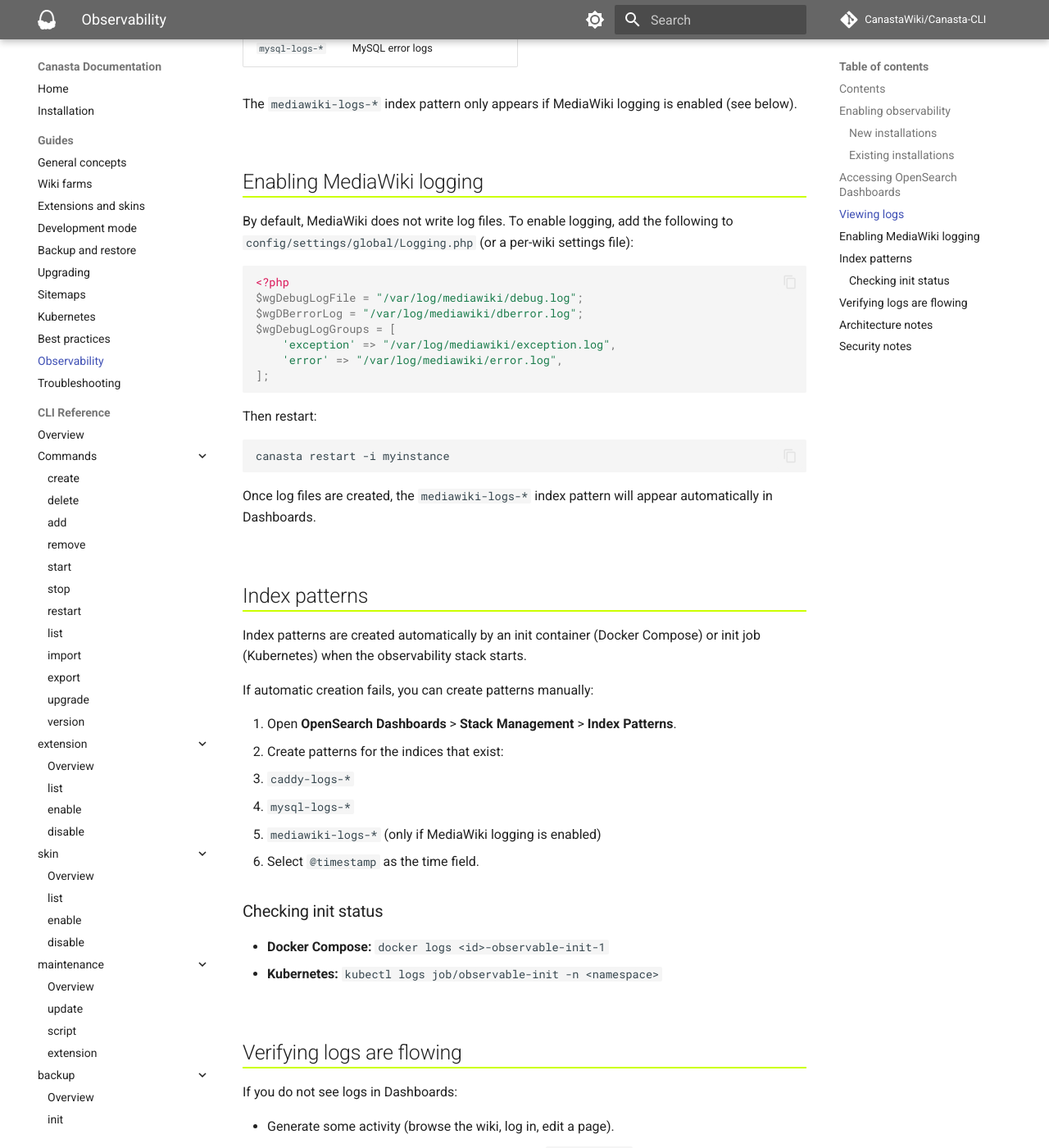
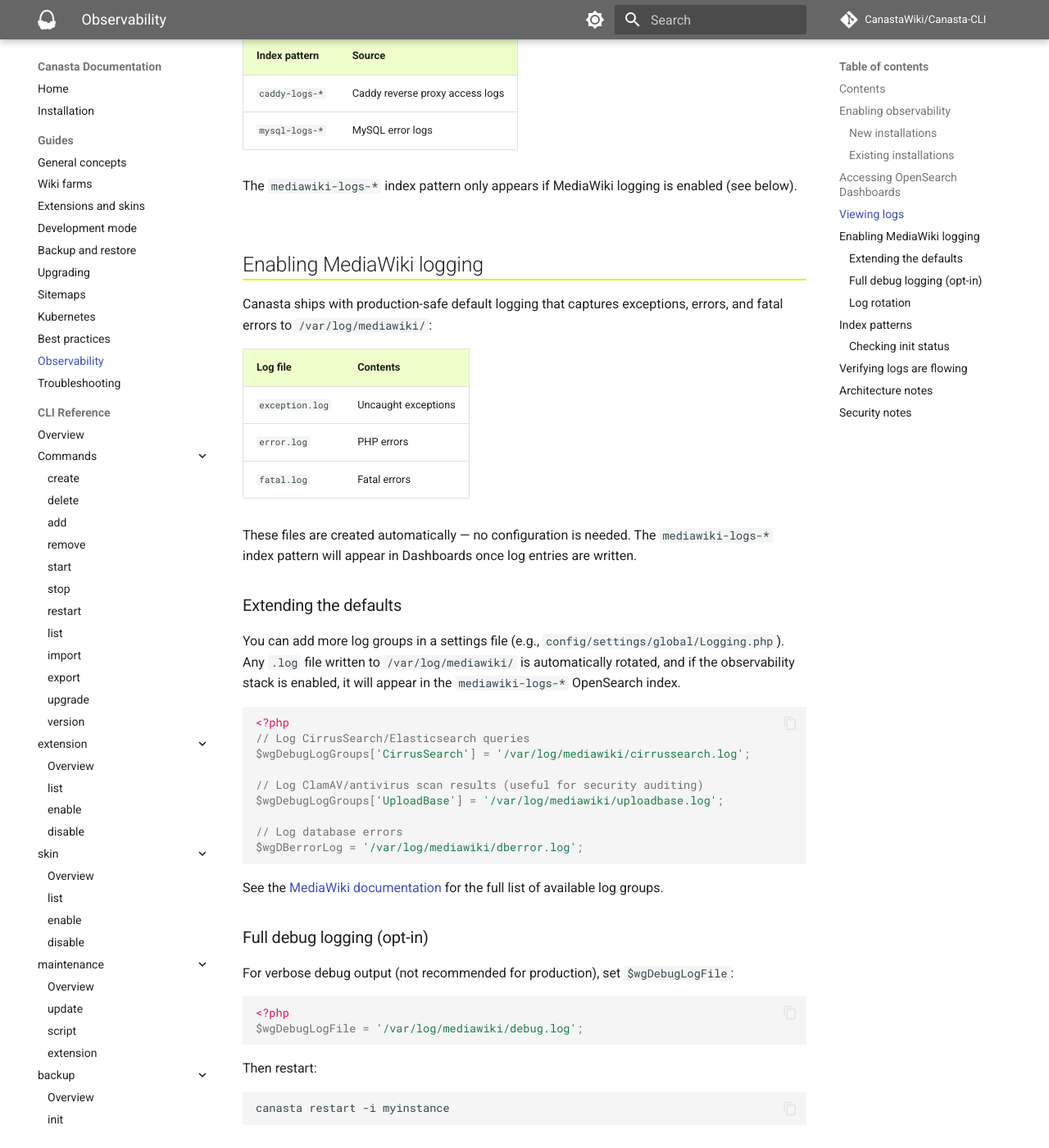
Before and after one commit to CanastaWiki/Canasta-CLI, an MkDocs documentation site: the page built from docs/guide/observability.md, in a window 1280 px wide and 1400 px high, scrolled down 1972 px. Shown: the whole window at 82% size. Built offline with MkDocs 1.6.1 and Material for MkDocs 9.7.7, drawn with Linux system fonts in a browser that asks for light colours; comment, search, counter and statistics services are not loaded; some of the changed text lies outside the part shown.

Commit message:
Add Docker logging limits, backup log rotation, and update docs
- Add json-file logging driver limits (50MB x 3 files) to all services
  in docker-compose.yml to prevent container stdout/stderr from filling
  disk. Backward-compatible since json-file is already Docker's default.
- Add backup.log rotation (>10MB) to scheduled backup crontab entries.
- Update observability, troubleshooting, and backup docs to reflect the
  new default MediaWiki error logging in CanastaBase and log rotation.

Refs CanastaWiki/CanastaBase#100

````diff
--- a/docs/guide/observability.md
+++ b/docs/guide/observability.md
@@ -10,6 +10,9 @@
 - [Accessing OpenSearch Dashboards](#accessing-opensearch-dashboards)
 - [Viewing logs](#viewing-logs)
 - [Enabling MediaWiki logging](#enabling-mediawiki-logging)
+  - [Extending the defaults](#extending-the-defaults)
+  - [Full debug logging (opt-in)](#full-debug-logging-opt-in)
+  - [Log rotation](#log-rotation)
 - [Index patterns](#index-patterns)
 - [Verifying logs are flowing](#verifying-logs-are-flowing)
 - [Architecture notes](#architecture-notes)
@@ -75,16 +78,41 @@
 
 ## Enabling MediaWiki logging
 
-By default, MediaWiki does not write log files. To enable logging, add the following to `config/settings/global/Logging.php` (or a per-wiki settings file):
+Canasta ships with production-safe default logging that captures exceptions, errors, and fatal errors to `/var/log/mediawiki/`:
+
+| Log file | Contents |
+|----------|----------|
+| `exception.log` | Uncaught exceptions |
+| `error.log` | PHP errors |
+| `fatal.log` | Fatal errors |
+
+These files are created automatically — no configuration is needed. The `mediawiki-logs-*` index pattern will appear in Dashboards once log entries are written.
+
+### Extending the defaults
+
+You can add more log groups in a settings file (e.g., `config/settings/global/Logging.php`). Any `.log` file written to `/var/log/mediawiki/` is automatically rotated, and if the observability stack is enabled, it will appear in the `mediawiki-logs-*` OpenSearch index.
 
 ```php
 <?php
-$wgDebugLogFile = "/var/log/mediawiki/debug.log";
-$wgDBerrorLog = "/var/log/mediawiki/dberror.log";
-$wgDebugLogGroups = [
-    'exception' => "/var/log/mediawiki/exception.log",
-    'error' => "/var/log/mediawiki/error.log",
-];
+// Log CirrusSearch/Elasticsearch queries
+$wgDebugLogGroups['CirrusSearch'] = '/var/log/mediawiki/cirrussearch.log';
+
+// Log ClamAV/antivirus scan results (useful for security auditing)
+$wgDebugLogGroups['UploadBase'] = '/var/log/mediawiki/uploadbase.log';
+
+// Log database errors
+$wgDBerrorLog = '/var/log/mediawiki/dberror.log';
+```
+
+See the [MediaWiki documentation](https://www.mediawiki.org/wiki/Manual:$wgDebugLogGroups) for the full list of available log groups.
+
+### Full debug logging (opt-in)
+
+For verbose debug output (not recommended for production), set `$wgDebugLogFile`:
+
+```php
+<?php
+$wgDebugLogFile = '/var/log/mediawiki/debug.log';
 ```
 
 Then restart:
@@ -93,7 +121,9 @@
 canasta restart -i myinstance
 ```
 
-Once log files are created, the `mediawiki-logs-*` index pattern will appear automatically in Dashboards.
+### Log rotation
+
+MediaWiki log files are rotated daily by the built-in log rotator. Rotated files are compressed and cleaned up according to `LOG_FILES_COMPRESS_DELAY` (default: 3600s) and `LOG_FILES_REMOVE_OLDER_THAN_DAYS` (default: 10). To disable rotation, set `MW_ENABLE_LOG_ROTATOR=false` in `docker-compose.override.yml`.
 
 ---
 
````
Also changed, not shown: docs/guide/backup.md (+2 -0 lines), docs/guide/troubleshooting.md (+5 -2 lines), 2 other files.
